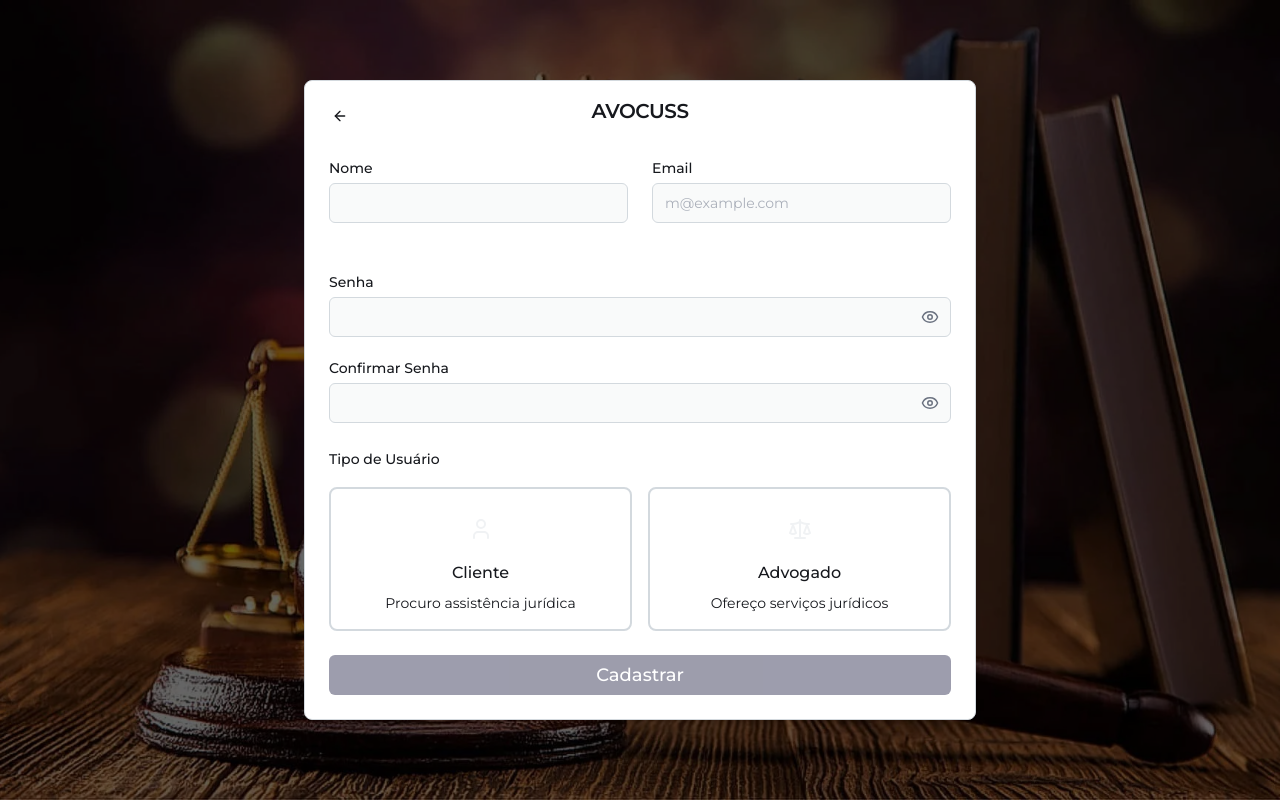
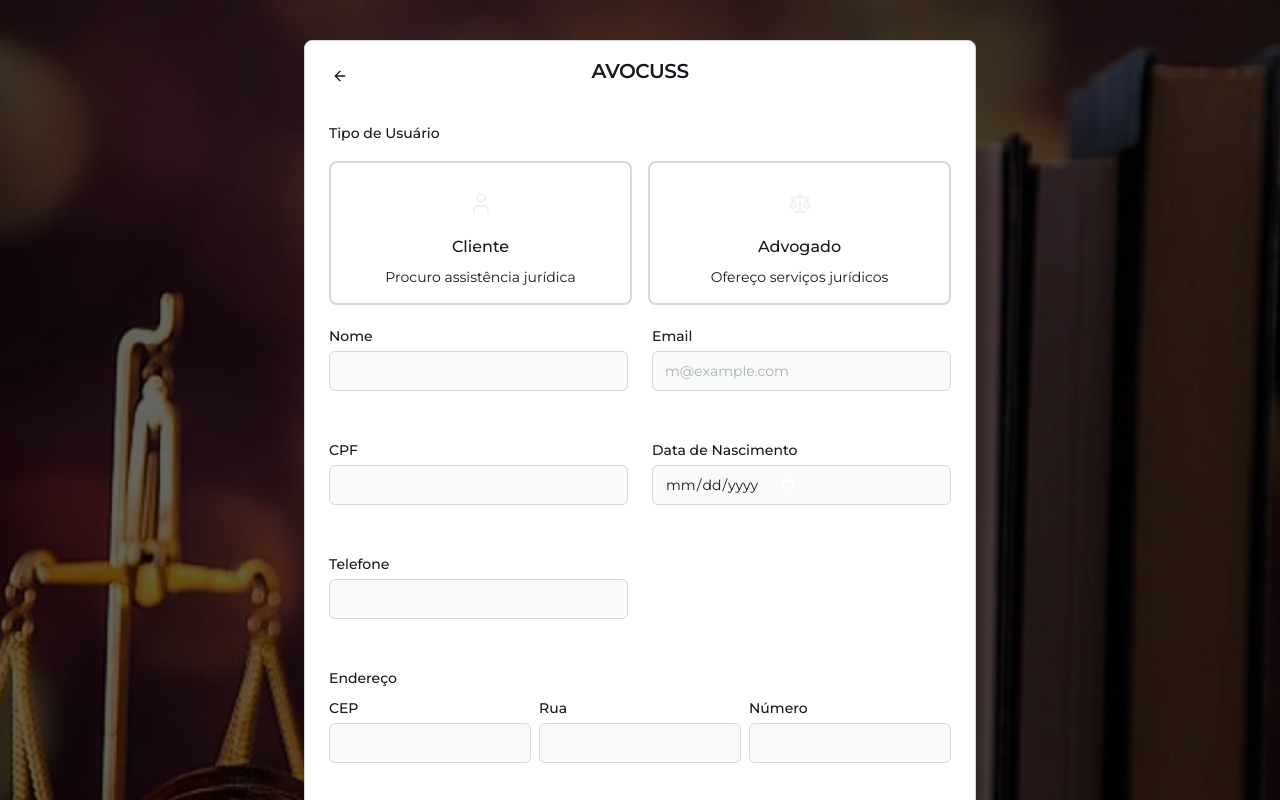
Before and after one commit to Avocus/FrontEnd, a Next.js app in the folder front/: page /cadastro in a window 1280 px wide. Built offline with nearby package versions, Linux system fonts and the light colour scheme; no server answers; a web font is replaced by a local one.

Commit message:
feat: solicitação de dados completa no cadastro

```diff
--- a/front/src/components/cadastro/CadastroForm.tsx
+++ b/front/src/components/cadastro/CadastroForm.tsx
@@ -10,7 +10,7 @@
 } from "@/components/ui/card"
 import { Input } from "@/components/ui/input"
 import { Label } from "@/components/ui/label"
-import { useCallback, useState, useEffect } from "react"
+import { useCallback, useState, useEffect, type FocusEvent } from "react"
 import { useForm } from "react-hook-form"
 import { zodResolver } from "@hookform/resolvers/zod"
 import { cadastroSchema, type CadastroFormData } from '../../schemas/cadastroSchema';
@@ -36,6 +36,7 @@
   const [isLoading, setIsLoading] = useState(false);
   const [showPassword, setShowPassword] = useState(false);
   const [showConfirm, setShowConfirm] = useState(false);
+  const [cepLoading, setCepLoading] = useState(false);
   const { success, error: showError } = useToast();
   const router = useRouter();
 
@@ -53,7 +54,21 @@
       email: "",
       password: "",
       confirmPassword: "",
-      role: inviteData ? "cliente" : undefined
+      role: inviteData ? "cliente" : undefined,
+      cpf: "",
+      oab: "",
+      dateOfBirth: "",
+      phone: "",
+      address: {
+        rua: "",
+        numero: "",
+        bairro: "",
+        cidade: "",
+        estado: "",
+        pais: "",
+        cep: "",
+        complemento: "",
+      }
     }
   });
 
@@ -98,6 +113,39 @@
     setValue("role", type, { shouldValidate: true });
   };
 
+  const handleCepBlur = async (rawCep?: string) => {
+    const cep = (rawCep || "").replace(/\D/g, "");
+    if (!cep || cep.length !== 8) return;
+
+    setCepLoading(true);
+    try {
+      const res = await fetch(`https://viacep.com.br/ws/${cep}/json/`);
+      if (!res.ok) {
+        showError("Erro ao buscar CEP");
+        return;
+      }
+
+      const data = await res.json();
+      if (data.erro) {
+        showError("CEP não encontrado");
+        return;
+      }
+
+      // Preencher campos do endereço com base na resposta
+      setValue("address.rua", data.logradouro || "");
+      setValue("address.bairro", data.bairro || "");
+      setValue("address.cidade", data.localidade || "");
+      setValue("address.estado", data.uf || "");
+      setValue("address.complemento", data.complemento || "");
+      setValue("address.pais", "Brasil");
+    } catch (err) {
+      showError("Erro ao consultar CEP");
+      console.error("Erro ao consultar CEP:", err);
+    } finally {
+      setCepLoading(false);
+    }
+  };
+
   const onSubmit = useCallback(async (data: CadastroFormData) => {
     setIsLoading(true);
 
@@ -110,7 +158,12 @@
       client: finalData.role === "cliente",
       username: finalData.email,
       password: finalData.password,
-      inviteToken: inviteData?.token
+      inviteToken: inviteData?.token,
+      cpf: finalData.cpf,
+      oab: finalData.oab,
+      dateOfBirth: finalData.dateOfBirth,
+      phone: finalData.phone,
+      address: finalData.address,
     };
 
     try {
@@ -155,6 +208,14 @@
             <div className="grid gap-6">
               {cadastroError && <span className="text-red-500 text-sm">{cadastroError}</span>}
               <div className="grid gap-6 md:grid-cols-2">
+                {/* Seleção de Tipo de Usuário - só mostrar se não for convite */}
+                {!inviteData && (
+                  <div className="md:col-span-2">
+                    <UserTypeSelector selectedRole={selectedRole} onChange={handleUserTypeChange} />
+                    {errors.role && <span className="text-red-500 text-sm">{errors.role.message}</span>}
+                  </div>
+                )}
+
                 {/* Campo Nome */}
                 <div className="grid gap-2">
                   <Label htmlFor="name">Nome</Label>
@@ -181,6 +242,91 @@
                   />
                   <div className="min-h-[20px]">
                     {errors.email && touchedFields.email && <span className="text-red-500 text-sm">{errors.email.message}</span>}
+                  </div>
+                </div>
+
+                {/* Campos adicionais: CPF, OAB (condicional), Data de Nascimento, Telefone */}
+                <div className="grid gap-2">
+                  <Label htmlFor="cpf">CPF</Label>
+                  <Input id="cpf" type="text" {...register("cpf")} />
+                  <div className="min-h-[20px]">
+                    {errors.cpf && <span className="text-red-500 text-sm">{errors.cpf.message}</span>}
+                  </div>
+                </div>
+
+                <div className="grid gap-2">
+                  <Label htmlFor="dateOfBirth">Data de Nascimento</Label>
+                  <Input id="dateOfBirth" type="date" {...register("dateOfBirth")} />
+                  <div className="min-h-[20px]">
+                    {errors.dateOfBirth && <span className="text-red-500 text-sm">{errors.dateOfBirth.message}</span>}
+                  </div>
+                </div>
+
+                <div className="grid gap-2">
+                  <Label htmlFor="phone">Telefone</Label>
+                  <Input id="phone" type="tel" {...register("phone")} />
+                  <div className="min-h-[20px]">
+                    {errors.phone && <span className="text-red-500 text-sm">{errors.phone.message}</span>}
+                  </div>
+                </div>
+
+                {(!inviteData ? selectedRole : "cliente") === "advogado" && (
+                  <div className="grid gap-2">
+                    <Label htmlFor="oab">OAB</Label>
+                    <Input id="oab" type="text" {...register("oab")} />
+                    <div className="min-h-[20px]">
+                      {errors.oab && <span className="text-red-500 text-sm">{errors.oab.message}</span>}
+                    </div>
+                  </div>
+                )}
+
+                {/* Endereço completo - ocupa duas colunas */}
+                <div className="md:col-span-2 grid gap-4">
+                  <Label>Endereço</Label>
+                  <div className="grid gap-2 md:grid-cols-3">
+                    <div className="grid gap-2">
+                      <Label htmlFor="address.cep">CEP {cepLoading && <span className="text-sm text-foreground/60">(Buscando...)</span>}</Label>
+                      <Input id="address.cep" type="text" {...register("address.cep", { onBlur: (e: FocusEvent<HTMLInputElement>) => handleCepBlur(e.target.value) })} />
+                      <div className="min-h-[20px]">{errors.address?.cep && <span className="text-red-500 text-sm">{errors.address?.cep.message}</span>}</div>
+                    </div>
+
+                    <div className="grid gap-2">
+                      <Label htmlFor="address.rua">Rua</Label>
+                      <Input id="address.rua" type="text" {...register("address.rua")} />
+                      <div className="min-h-[20px]">{errors.address?.rua && <span className="text-red-500 text-sm">{errors.address?.rua.message}</span>}</div>
+                    </div>
+
+                    <div className="grid gap-2">
+                      <Label htmlFor="address.numero">Número</Label>
+                      <Input id="address.numero" type="text" {...register("address.numero")} />
+                      <div className="min-h-[20px]">{errors.address?.numero && <span className="text-red-500 text-sm">{errors.address?.numero.message}</span>}</div>
+                    </div>
+
+                    <div className="grid gap-2">
+                      <Label htmlFor="address.bairro">Bairro</Label>
+                      <Input id="address.bairro" type="text" {...register("address.bairro")} />
+                      <div className="min-h-[20px]">{errors.address?.bairro && <span className="text-red-500 text-sm">{errors.address?.bairro.message}</span>}</div>
+                    </div>
+
+                    <div className="grid gap-2">
+                      <Label htmlFor="address.cidade">Cidade</Label>
+                      <Input id="address.cidade" type="text" {...register("address.cidade")} />
+                      <div className="min-h-[20px]">{errors.address?.cidade && <span className="text-red-500 text-sm">{errors.address?.cidade.message}</span>}</div>
+                    </div>
+
+                    <div className="grid gap-2">
+                      <Label htmlFor="address.estado">Estado</Label>
+                      <Input id="address.estado" type="text" {...register("address.estado")} />
+                      <div className="min-h-[20px]">{errors.address?.estado && <span className="text-red-500 text-sm">{errors.address?.estado.message}</span>}</div>
+                    </div>
+                  </div>
+
+                  <div className="grid gap-2">
+                    <div className="grid gap-2">
+                      <Label htmlFor="address.complemento">Complemento</Label>
+                      <Input id="address.complemento" type="text" {...register("address.complemento")} />
+                      <div className="min-h-[20px]">{errors.address?.complemento && <span className="text-red-500 text-sm">{errors.address?.complemento.message}</span>}</div>
+                    </div>
                   </div>
                 </div>
 
@@ -230,14 +376,6 @@
                   )}
                 </div>
 
-                {/* Seleção de Tipo de Usuário - só mostrar se não for convite */}
-                {!inviteData && (
-                  <div className="md:col-span-2">
-                    <UserTypeSelector selectedRole={selectedRole} onChange={handleUserTypeChange} />
-                    {errors.role && <span className="text-red-500 text-sm">{errors.role.message}</span>}
-                  </div>
-                )}
-
                 {/* Botões */}
                 <div className="md:col-span-2">
                   <Button
--- a/front/src/schemas/cadastroSchema.ts
+++ b/front/src/schemas/cadastroSchema.ts
@@ -1,6 +1,17 @@
 import { z } from "zod";
 
 export const PASSWORD_REGEX = /^(?=.*[a-z])(?=.*[A-Z])(?=.*\d)(?=.*[@$!%*?&])[A-Za-z\d@$!%*?&]{8,}$/;
+
+const addressSchema = z.object({
+  rua: z.string().min(1, "Rua é obrigatória"),
+  numero: z.string().min(1, "Número é obrigatório"),
+  bairro: z.string().min(1, "Bairro é obrigatório"),
+  cidade: z.string().min(1, "Cidade é obrigatória"),
+  estado: z.string().min(1, "Estado é obrigatório"),
+  pais: z.string().min(1, "País é obrigatório"),
+  cep: z.string().min(1, "CEP é obrigatório"),
+  complemento: z.string().optional(),
+});
 
 export const cadastroSchema = z.object({
   name: z.string().min(3, "Nome é obrigatório"),
@@ -12,10 +23,24 @@
   confirmPassword: z.string().min(1, "Confirmação de senha é obrigatória"),
   role: z.enum(["cliente", "advogado"], {
     required_error: "Selecione o tipo de usuário",
-  })
-}).refine(data => data.password === data.confirmPassword, {
-  message: "As senhas não coincidem",
-  path: ["confirmPassword"],
+  }),
+
+  // Campos adicionais
+  cpf: z.string().min(11, "CPF inválido"),
+  oab: z.string().optional(),
+  dateOfBirth: z.string().min(1, "Data de nascimento é obrigatória"),
+  phone: z.string().min(8, "Telefone inválido"),
+  address: addressSchema,
+}).superRefine((data, ctx) => {
+  // senha
+  if (data.password !== data.confirmPassword) {
+    ctx.addIssue({ code: z.ZodIssueCode.custom, message: "As senhas não coincidem", path: ["confirmPassword"] });
+  }
+
+  // Se for advogado, OAB é obrigatório
+  if (data.role === 'advogado' && (!data.oab || data.oab.trim().length === 0)) {
+    ctx.addIssue({ code: z.ZodIssueCode.custom, message: "OAB é obrigatória para advogados", path: ["oab"] });
+  }
 });
 
 export type CadastroFormData = z.infer<typeof cadastroSchema>;
```
Also changed, not shown: front/src/services/user/cadastroService.ts (+17 -1 lines).
